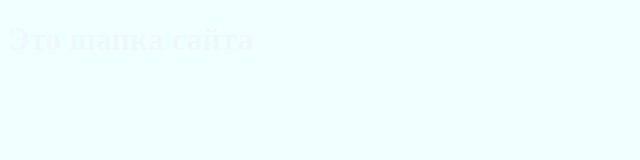
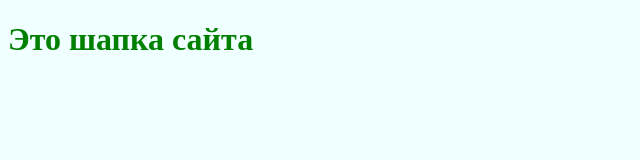
Before and after one commit to Alex-S17/hithub-tutorial, a plain HTML site: page index.html in a window 1280 px wide. Shown: the whole page, without its empty margins (0-640 px from the left). Drawn offline with Linux system fonts and the light colour scheme.

Commit message:
Изменил цвет шрифта на зеленый

```diff
--- a/css/styles.css
+++ b/css/styles.css
@@ -1,4 +1,4 @@
 body {
     background-color:azure;
-    color: aliceblue;
+    color: green;
 }
```
